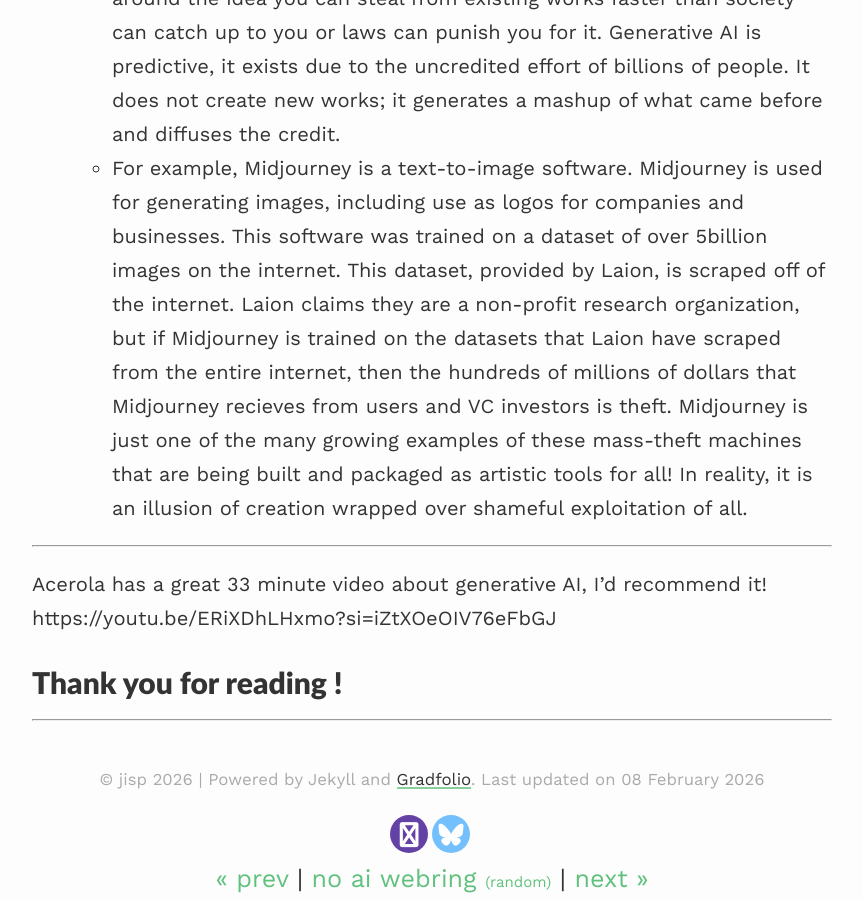
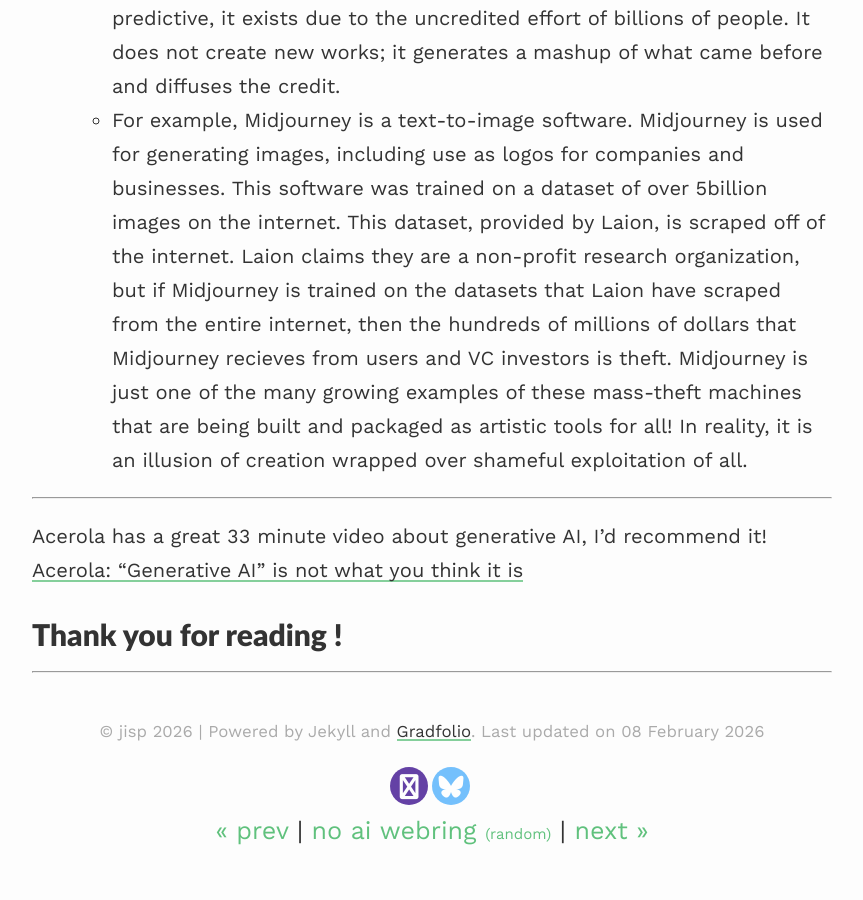
Before and after one commit to AlirpJ/alirpj.github.io, a Jekyll site: the page built from _posts/2026-01-17-genAI1.md, in a window 1280 px wide and 900 px high, scrolled down 2699 px. Shown: the whole window, without its empty margins (208-1071 px from the left). Built offline with Jekyll 4.4.1, drawn with Linux system fonts in a browser that asks for light colours; after the commit the page ends 3551 px from its top, so only the background shows below that.

Commit message:
fix link

```diff
--- a/_posts/2026-01-17-genAI1.md
+++ b/_posts/2026-01-17-genAI1.md
@@ -4,7 +4,7 @@
 ---
 
 ### Hello! I am jisp, and I work in tech.
-#### Online I feel like there are a lot of misconceptions around generative AI (“genAI”), so I wanted to set a few things clear:
+###### Online I feel like there are a lot of misconceptions around generative AI (“genAI”), so I wanted to set a few things clear:
 
 1. **No, generative AI is not the same technology as machine learning or AI used in other applications.**
     - Generative AI is fundamentally different than a lot of other uses for machine learning and other artificial intelligence use cases. The issues lie with the mass training that the software uses. The amount of data trained for generative AI is so indescribably large, it tells us that the datasets that generative AI are trained on:
@@ -37,7 +37,7 @@
 -----
 
 Acerola has a great 33 minute video about generative AI, I’d recommend it!
-https://youtu.be/ERiXDhLHxmo?si=iZtXOeOIV76eFbGJ
+[Acerola: "Generative AI" is not what you think it is](https://youtu.be/ERiXDhLHxmo?si=iZtXOeOIV76eFbGJ)
 
 
 
```
